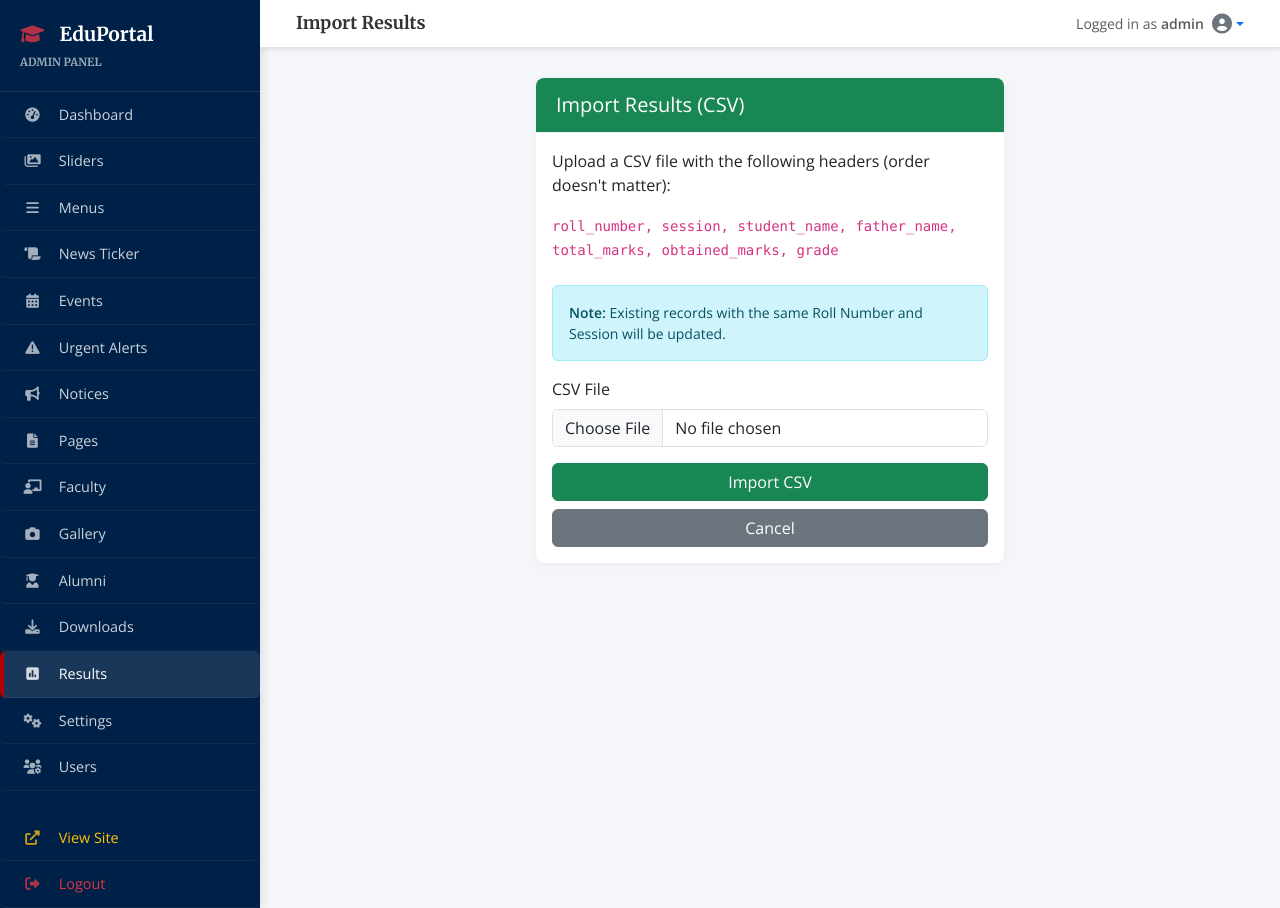
After one commit to williamsmith84790/SMS, a PHP site: page /admin/results_import.php in a window 1280 px wide. The commit adds this page. Run offline with PHP 8.4, Linux system fonts and the light colour scheme; a user stored in the database is signed in; some libraries are stand-ins or nearby versions.

Commit message:
Implement admin profile management, role-based access control, and bulk result import.
- **Admin Profile**: Added `admin/profile.php` for password changes.
- **Access Control**:
    - Added `permissions` column to `admins` table.
    - Implemented `admin/users_list.php` and `admin/users_form.php` for managing admin users and their permissions.
    - Added `has_permission()` checks to all admin modules and the sidebar menu.
- **Results Management**:
    - Created `admin/results_import.php` to allow bulk upload of student results via CSV.
    - Updated `admin/results_form.php` to explicitly allow PDF, CSV, and DOC uploads for individual result cards.
    - Linked the import feature in `admin/results_list.php`.

```diff
--- a/admin/results_form.php
+++ b/admin/results_form.php
@@ -111,7 +111,8 @@ if ($_SERVER['REQUEST_METHOD'] === 'POST') {
                         <?php if($student_result && $student_result['result_file']): ?>
                             <div class="mb-2"><a href="../<?php echo $student_result['result_file']; ?>" target="_blank">Current File</a></div>
                         <?php endif; ?>
-                        <input type="file" name="result_file" class="form-control">
+                        <input type="file" name="result_file" class="form-control" accept=".pdf,.doc,.docx,.jpg,.jpeg,.png,.csv">
+                        <small class="text-muted">Allowed types: PDF, DOC, CSV, Image</small>
                     </div>
                     <button type="submit" class="btn btn-primary">Save Changes</button>
                     <a href="results_list.php" class="btn btn-secondary">Cancel</a>
--- /dev/null
+++ b/admin/results_import.php
@@ -0,0 +1,134 @@
+<?php
+$page_title = "Import Results";
+require_once 'includes/header.php';
+
+if (!has_permission('results')) {
+    echo '<div class="alert alert-danger">You do not have permission to access this page.</div>';
+    require_once 'includes/footer.php';
+    exit;
+}
+
+$success_count = 0;
+$error_count = 0;
+$errors = [];
+
+if ($_SERVER['REQUEST_METHOD'] === 'POST' && isset($_FILES['csv_file'])) {
+    $file = $_FILES['csv_file'];
+
+    // Check for errors
+    if ($file['error'] !== UPLOAD_ERR_OK) {
+        $errors[] = "File upload failed with error code: " . $file['error'];
+    } else {
+        $ext = strtolower(pathinfo($file['name'], PATHINFO_EXTENSION));
+        if ($ext !== 'csv') {
+            $errors[] = "Only CSV files are allowed.";
+        } else {
+            $handle = fopen($file['tmp_name'], "r");
+            if ($handle !== FALSE) {
+                // Get headers
+                $headers = fgetcsv($handle, 1000, ",");
+                // Normalize headers: remove spaces, lowercase
+                $headers = array_map(function($h) { return strtolower(trim($h)); }, $headers);
+
+                // Expected columns
+                $required = ['roll_number', 'session', 'student_name', 'total_marks', 'obtained_marks', 'grade'];
+
+                // Check if required columns exist
+                $missing = array_diff($required, $headers);
+
+                if (!empty($missing)) {
+                    $errors[] = "Missing required columns: " . implode(', ', $missing);
+                } else {
+                    // Map indices
+                    $map = array_flip($headers);
+
+                    while (($data = fgetcsv($handle, 1000, ",")) !== FALSE) {
+                        // Skip empty rows
+                        if (array_filter($data) == []) continue;
+
+                        $roll = isset($map['roll_number']) ? $conn->real_escape_string(trim($data[$map['roll_number']])) : '';
+                        $session = isset($map['session']) ? $conn->real_escape_string(trim($data[$map['session']])) : '';
+                        $name = isset($map['student_name']) ? $conn->real_escape_string(trim($data[$map['student_name']])) : '';
+                        $father = isset($map['father_name']) ? $conn->real_escape_string(trim($data[$map['father_name']])) : '';
+                        $total = isset($map['total_marks']) ? $conn->real_escape_string(trim($data[$map['total_marks']])) : '';
+                        $obtained = isset($map['obtained_marks']) ? $conn->real_escape_string(trim($data[$map['obtained_marks']])) : '';
+                        $grade = isset($map['grade']) ? $conn->real_escape_string(trim($data[$map['grade']])) : '';
+
+                        if (empty($roll) || empty($session) || empty($name)) {
+                            $error_count++;
+                            continue;
+                        }
+
+                        // Check duplicate
+                        $check = $conn->query("SELECT id FROM student_results WHERE roll_number = '$roll' AND session = '$session'");
+                        if ($check->num_rows > 0) {
+                            // Update
+                             $sql = "UPDATE student_results SET student_name='$name', father_name='$father', total_marks='$total', obtained_marks='$obtained', grade='$grade' WHERE roll_number='$roll' AND session='$session'";
+                        } else {
+                            // Insert
+                            $sql = "INSERT INTO student_results (roll_number, session, student_name, father_name, total_marks, obtained_marks, grade) VALUES ('$roll', '$session', '$name', '$father', '$total', '$obtained', '$grade')";
+                        }
+
+                        if ($conn->query($sql)) {
+                            $success_count++;
+                        } else {
+                            $error_count++;
+                            $errors[] = "Error for Roll $roll: " . $conn->error;
+                        }
+                    }
+                }
+                fclose($handle);
+            } else {
+                $errors[] = "Could not open file.";
+            }
+        }
+    }
+}
+?>
+
+<div class="row">
+    <div class="col-md-6 offset-md-3">
+        <div class="card">
+            <div class="card-header bg-success text-white">
+                <h5 class="mb-0">Import Results (CSV)</h5>
+            </div>
+            <div class="card-body">
+                <?php if ($success_count > 0): ?>
+                    <div class="alert alert-success">Successfully imported/updated <?php echo $success_count; ?> records.</div>
+                <?php endif; ?>
+
+                <?php if (!empty($errors)): ?>
+                    <div class="alert alert-danger">
+                        <ul>
+                            <?php foreach ($errors as $e): ?>
+                                <li><?php echo $e; ?></li>
+                            <?php endforeach; ?>
+                        </ul>
+                    </div>
+                <?php endif; ?>
+
+                <?php if ($error_count > 0 && empty($errors)): ?>
+                    <div class="alert alert-warning">Skipped <?php echo $error_count; ?> rows (duplicates or empty required fields).</div>
+                <?php endif; ?>
+
+                <p>Upload a CSV file with the following headers (order doesn't matter):</p>
+                <code>roll_number, session, student_name, father_name, total_marks, obtained_marks, grade</code>
+                <br><br>
+                <div class="alert alert-info small">
+                    <strong>Note:</strong> Existing records with the same Roll Number and Session will be updated.
+                </div>
+
+                <form method="POST" enctype="multipart/form-data">
+                    <div class="mb-3">
+                        <label class="form-label">CSV File</label>
+                        <input type="file" name="csv_file" class="form-control" accept=".csv" required>
+                    </div>
+                    <button type="submit" class="btn btn-success w-100">Import CSV</button>
+                    <a href="results_list.php" class="btn btn-secondary w-100 mt-2">Cancel</a>
+                </form>
+            </div>
+        </div>
+    </div>
+</div>
+
+<?php require_once 'includes/footer.php'; ?>
--- a/admin/results_list.php
+++ b/admin/results_list.php
@@ -28,7 +28,10 @@ $result = $conn->query("SELECT * FROM student_results $where ORDER BY id DESC LI
 
 <div class="d-flex justify-content-between align-items-center mb-3">
     <h4>Student Results</h4>
-    <a href="results_form.php" class="btn btn-primary"><i class="fas fa-plus"></i> Add New</a>
+    <div>
+        <a href="results_import.php" class="btn btn-success me-2"><i class="fas fa-file-csv"></i> Import CSV</a>
+        <a href="results_form.php" class="btn btn-primary"><i class="fas fa-plus"></i> Add New</a>
+    </div>
 </div>
 
 <div class="card mb-4 bg-light">
```
